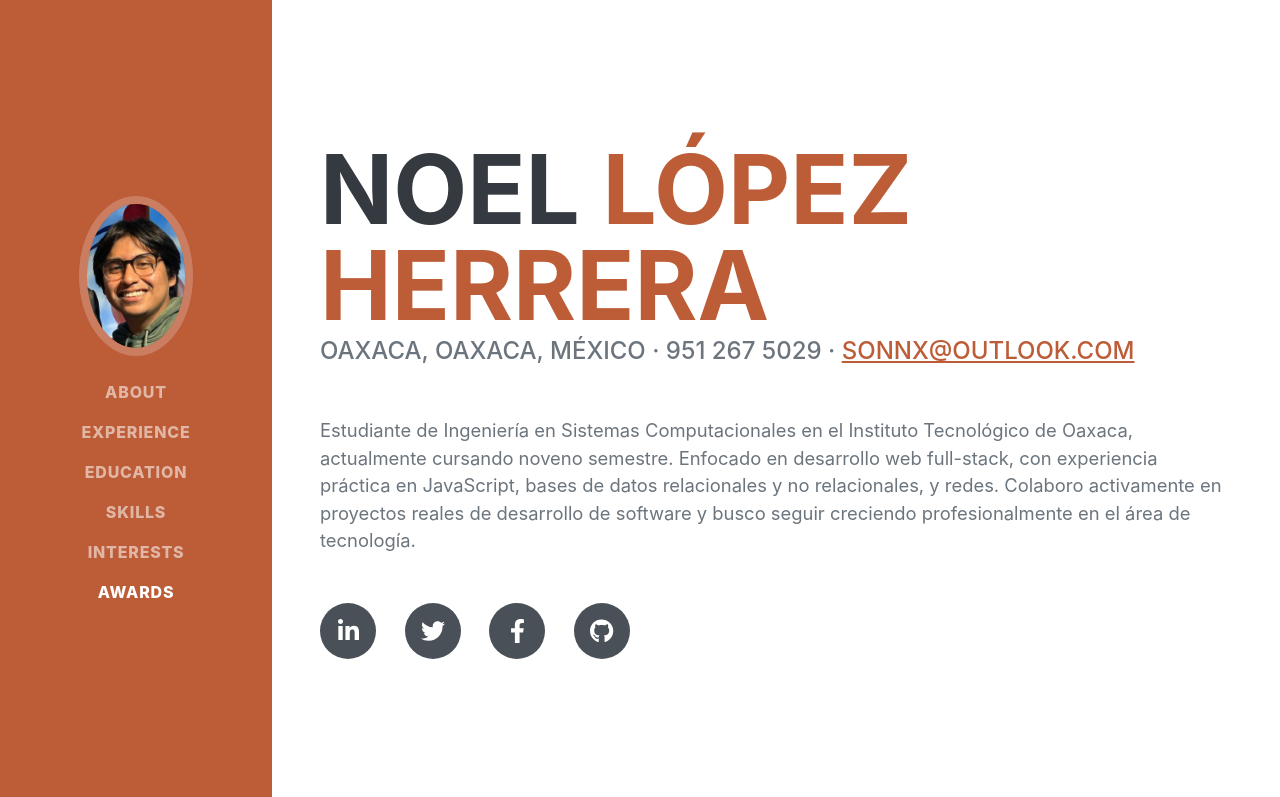
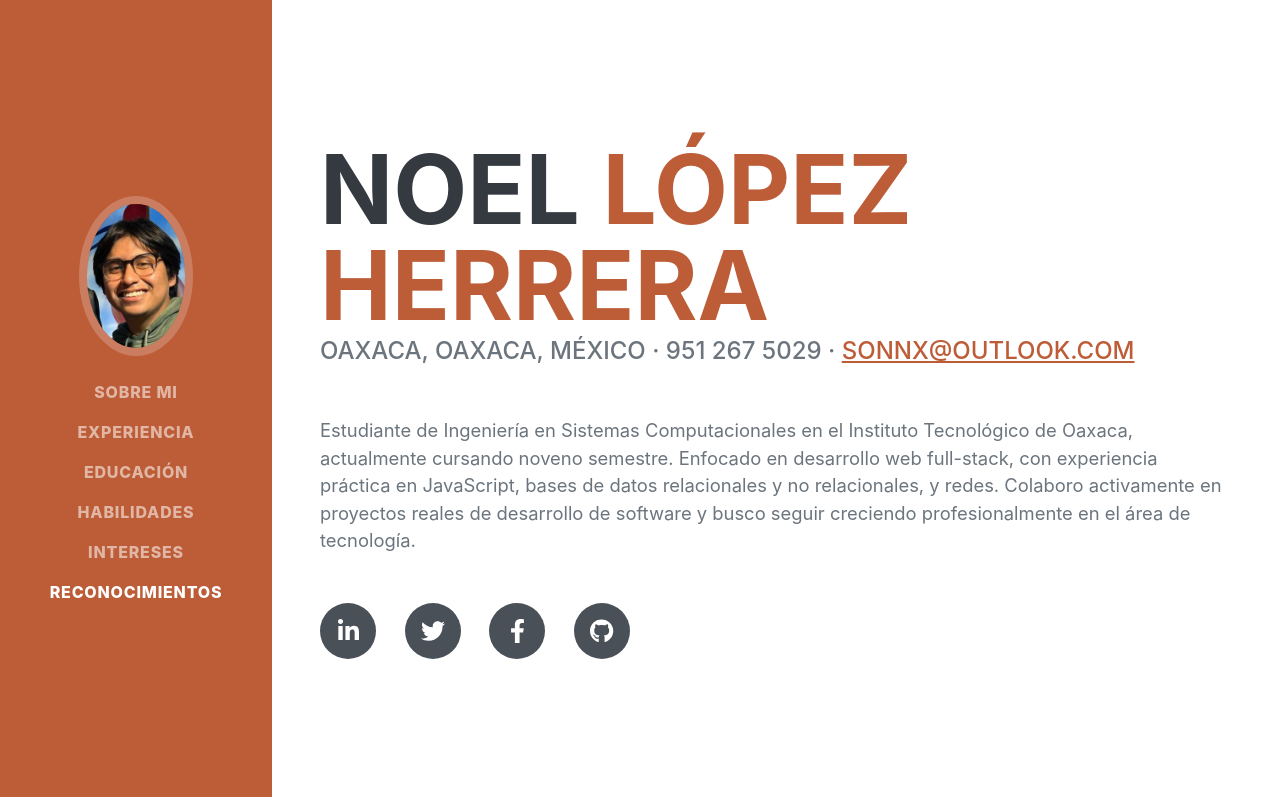
Before and after one commit to Sonnx18/portafolio-web, a plain HTML site: page index.html in a window 1280 px wide. Shown: the top 797 px of the page. Drawn offline with nearby package versions, Linux system fonts and the light colour scheme; a web font is replaced by a local one.

```diff
--- a/index.html
+++ b/index.html
@@ -25,12 +25,12 @@
             <button class="navbar-toggler" type="button" data-bs-toggle="collapse" data-bs-target="#navbarResponsive" aria-controls="navbarResponsive" aria-expanded="false" aria-label="Toggle navigation"><span class="navbar-toggler-icon"></span></button>
             <div class="collapse navbar-collapse" id="navbarResponsive">
                 <ul class="navbar-nav">
-                    <li class="nav-item"><a class="nav-link js-scroll-trigger" href="#about">About</a></li>
-                    <li class="nav-item"><a class="nav-link js-scroll-trigger" href="#experience">Experience</a></li>
-                    <li class="nav-item"><a class="nav-link js-scroll-trigger" href="#education">Education</a></li>
-                    <li class="nav-item"><a class="nav-link js-scroll-trigger" href="#skills">Skills</a></li>
-                    <li class="nav-item"><a class="nav-link js-scroll-trigger" href="#interests">Interests</a></li>
-                    <li class="nav-item"><a class="nav-link js-scroll-trigger" href="#awards">Awards</a></li>
+                    <li class="nav-item"><a class="nav-link js-scroll-trigger" href="#about">Sobre mi</a></li>
+                    <li class="nav-item"><a class="nav-link js-scroll-trigger" href="#experience">Experiencia</a></li>
+                    <li class="nav-item"><a class="nav-link js-scroll-trigger" href="#education">Educación</a></li>
+                    <li class="nav-item"><a class="nav-link js-scroll-trigger" href="#skills">Habilidades</a></li>
+                    <li class="nav-item"><a class="nav-link js-scroll-trigger" href="#interests">Intereses</a></li>
+                    <li class="nav-item"><a class="nav-link js-scroll-trigger" href="#awards">Reconocimientos</a></li>
                 </ul>
             </div>
         </nav>
```
Also changed, not shown: css/portafolio.css.
